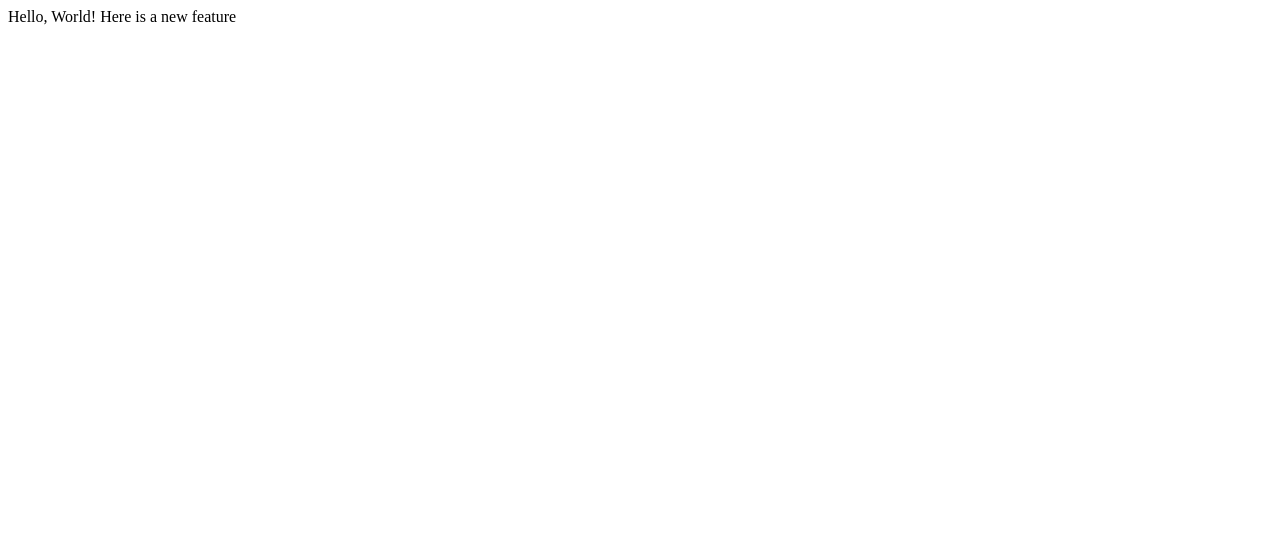
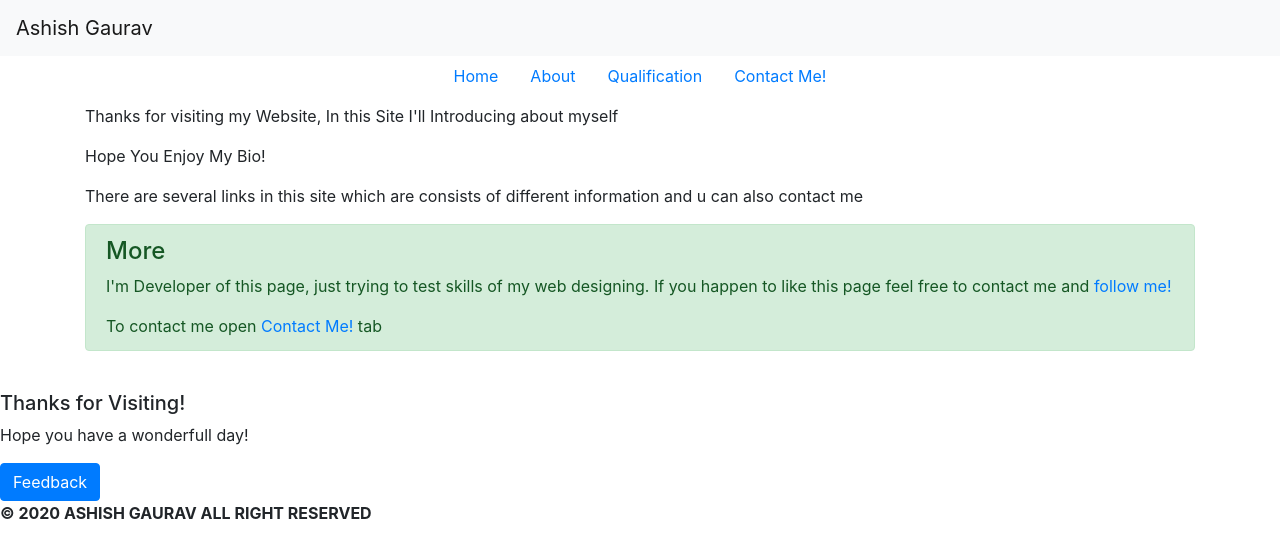
Before and after one commit to Fcatilizer/project0, a plain HTML site: page index.html in a window 1280 px wide. Drawn offline with nearby package versions, Linux system fonts and the light colour scheme.

Commit message:
update everything

```diff
--- a/index.html
+++ b/index.html
@@ -1,9 +1,52 @@
 <!DOCTYPE html>
 <html>
-	<head>
-		<title>Blog</title>
-	</head>
-	<body>
-		Hello, World! Here is a new feature
-	</body>
+    <head>
+        <title>My Web Page!</title>
+        <meta name="viewport" content="width=device-width, initial-scale=1">
+        <link rel="stylesheet" href="https://maxcdn.bootstrapcdn.com/bootstrap/4.0.0/css/bootstrap.min.css" integrity="sha384-Gn5384xqQ1aoWXA+058RXPxPg6fy4IWvTNh0E263XmFcJlSAwiGgFAW/dAiS6JXm" crossorigin="anonymous">
+        <link rel="stylesheet" href="style.css">
+        <link rel="icon" type="image/png" href="favicon.png" sizes="32x32"><!--favicon-->
+    </head>
+    <body class="body">
+        <nav class="navbar navbar-expand-lg navbar-light bg-light">
+            <a class="navbar-brand" href="#">Ashish Gaurav</a>
+            <div class="Ashish Gaurav" id="navbar">
+            </div>
+          </nav>
+      <div class="lol"><ul class="nav justify-content-center">
+        <li class="nav-item">
+          <a class="nav-link active" href="#">Home</a>
+        </li>
+        <li class="nav-item">
+          <a class="nav-link" href="about.html">About</a>
+        </li>
+        <li class="nav-item">
+          <a class="nav-link" href="Achievements.html">Qualification</a>
+        </li>
+        <li class="nav-item">
+          <a class="nav-link" href="contact.html">Contact Me!</a>
+        </li>
+      </ul></div><div class="section"></div>
+        <div class="container">
+            <h1></h1>
+            <p class="etc">Thanks for visiting my Website, In this Site I'll Introducing about myself</p>
+            <p class="etc">Hope You Enjoy My Bio!</p>
+            <p class="etc">There are several links in this site which are consists of different information and u can also contact me</p>
+          <div class="alert alert-success" role="alert">
+                <h4 class="alert-heading">More</h4>
+                <p>I'm Developer of this page, just trying to test skills of my web designing. If you happen to like this page feel free to contact me and <a href="about.html">follow me!</a></p>
+                <p class="mb-0">To contact me open <a href="contact.html">Contact Me!</a> tab</p>
+          </div>
+        </div><br>
+
+    </body>
+    <div class="bottom">
+      <footer  id="footer" class="roow">
+          <div class="box">
+              <h5>Thanks for Visiting!</h5>
+              <p>Hope you have a wonderfull day!</p><a href="mailto:ashish.gaurav2003@gmail.com"><button type="button" class="btn btn-primary">Feedback</span></button></a>
+          </div>
+      </footer>
+      <p class="footer-bottom-text"><b>© 2020 ASHISH GAURAV ALL RIGHT RESERVED </b> </p>
+  </div>
 </html>
```
